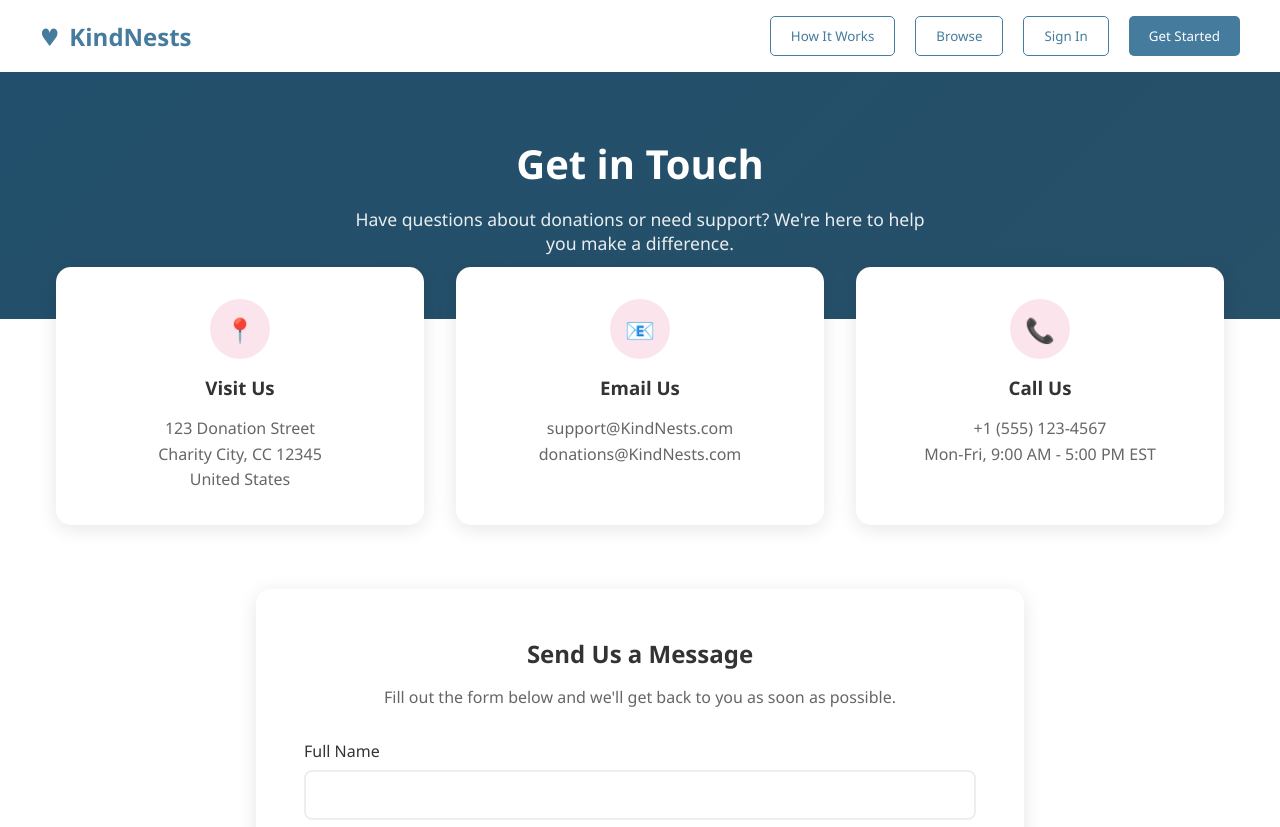
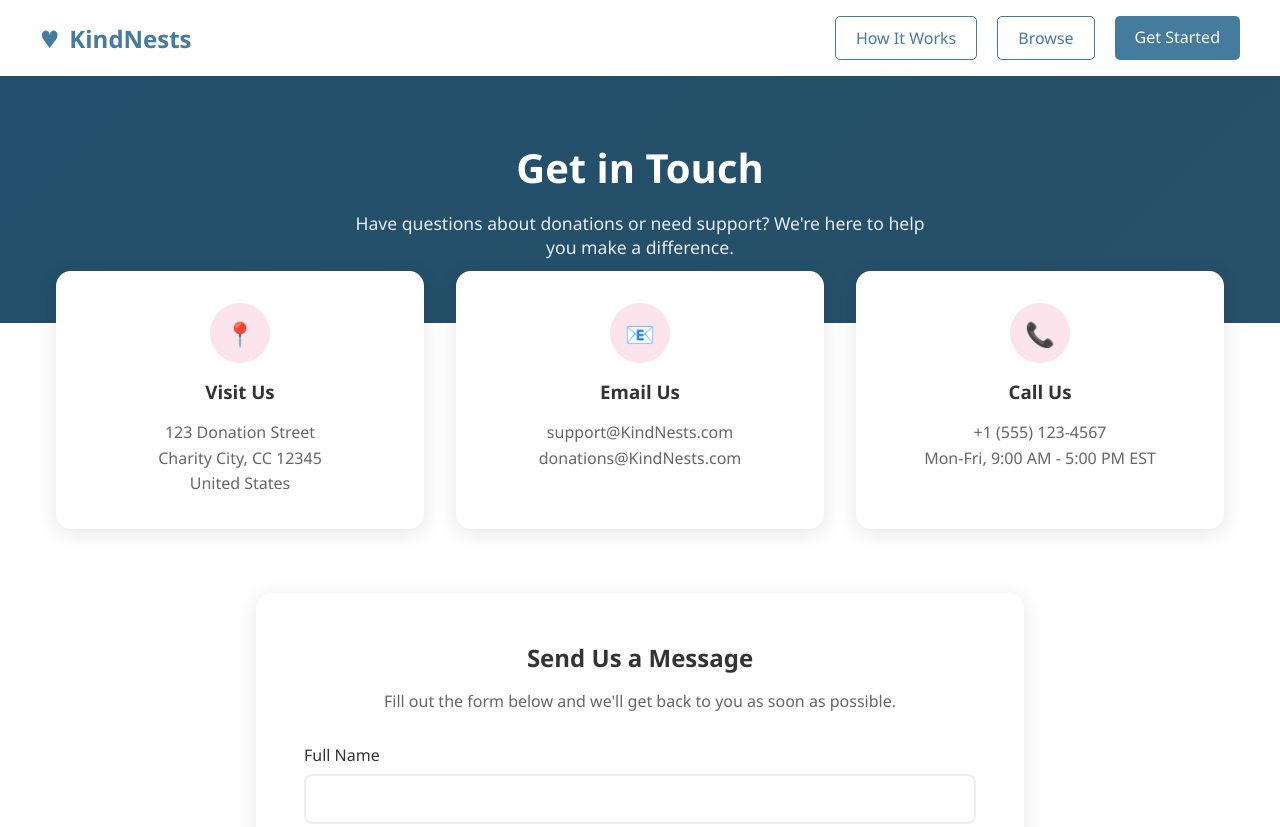
Before and after one commit to Nis272175/kindnest2, a website: page contact.html in a window 1280 px wide. Shown: the top 827 px of the page. Drawn offline with Linux system fonts and the light colour scheme.

Commit message:
Update contact.html

```diff
--- a/contact.html
+++ b/contact.html
@@ -221,10 +221,10 @@
           <span>KindNests</span>
         </a>
         <div class="nav-links">
-          <button class="btn btn-outline" id="hiw">How It Works</button>
-          <button class="btn btn-outline">Browse</button>
-          <button class="btn btn-outline">Sign In</button>
-          <button class="btn btn-primary donation">Get Started</button>
+          <a href="hiw.html" class="btn btn-outline" style="text-decoration: none;">How It Works</a>
+                <a href="browse.html" class="btn btn-outline" style="text-decoration: none;">Browse</a>
+                <!-- <a href="signin.html" class="btn btn-outline" style="text-decoration: none;">Sign In</a> -->
+                <a href="donation.html" class="btn btn-primary donation" style="text-decoration: none;">Get Started</a>
         </div>
       </div>
     </nav>
```
